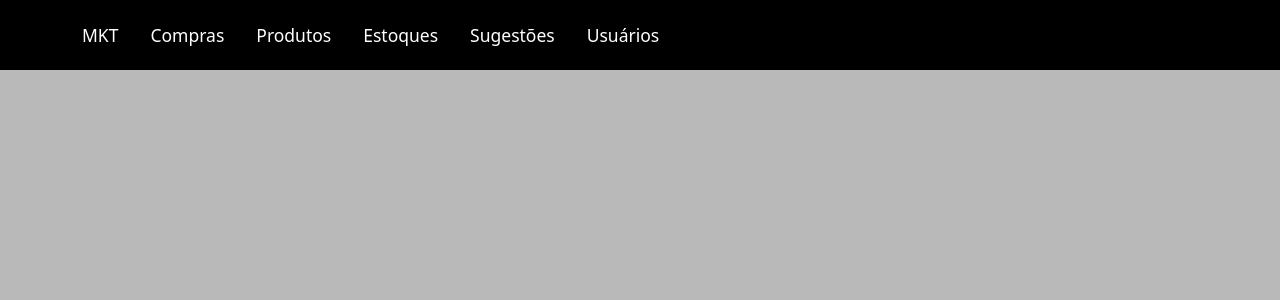
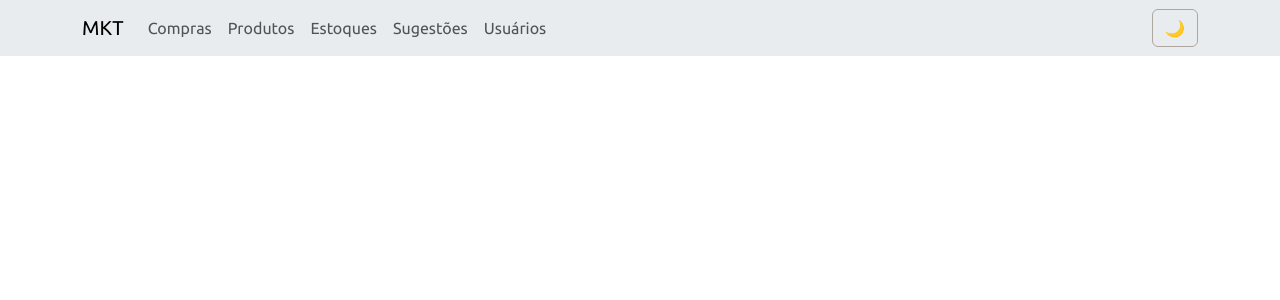
Before and after one commit to gustavomaltanv/mkt-app, a React (Vite) app: page / in a window 1280 px wide. Shown: the top 300 px of the page. Built offline with nearby package versions, Linux system fonts and the light colour scheme.

Commit message:
feat: adicionar tema escuro

```diff
--- a/src/App.jsx
+++ b/src/App.jsx
@@ -1,4 +1,4 @@
-import "bootswatch/dist/brite/bootstrap.min.css"
+import "bootswatch/dist/united/bootstrap.min.css"
 import { rotas } from "./rotas"
 import { RouterProvider } from "react-router-dom"
 
--- a/src/components/Navbar.jsx
+++ b/src/components/Navbar.jsx
@@ -1,9 +1,19 @@
+import React, { useContext } from 'react';
 import NavbarItem from "./NavbarItem";
+import { ThemeContext } from '../context/ThemeContext'; // 1. Importe o contexto
 
-export function Navbar(props) {
+export function Navbar() {
+  // 2. Acesse o tema e a função de troca
+  const { theme, toggleTheme } = useContext(ThemeContext);
+
+  // Determina a classe da navbar com base no tema
+  const navClass = theme === 'dark'
+    ? "navbar navbar-expand-lg bg-dark mb-2"
+    : "navbar navbar-expand-lg bg-light mb-2";
+
   return (
     <>
-      <nav className="navbar navbar-expand-lg bg-dark mb-2" data-bs-theme="dark">
+      <nav className={navClass} data-bs-theme={theme}>
         <div className="container">
           <a className="navbar-brand" href="/">MKT</a>
           <button className="navbar-toggler" type="button" data-bs-toggle="collapse" data-bs-target="#navbarColor02" aria-controls="navbarColor02" aria-expanded="false" aria-label="Toggle navigation">
@@ -12,43 +22,36 @@ export function Navbar(props) {
           <div className="collapse navbar-collapse" id="navbarColor02">
 
             <ul className="navbar-nav me-auto">
-
+              {/* Seus NavbarItem's continuam aqui... */}
               <li className="nav-item">
-                <NavbarItem
-                  render='true'
-                  href='/listagem-compras'
-                  label='Compras'
-                />
+                <NavbarItem render='true' href='/listagem-compras' label='Compras' />
               </li>
               <li className="nav-item">
-                <NavbarItem
-                  render='true'
-                  href='/listagem-produtos'
-                  label='Produtos'
-                />
+                <NavbarItem render='true' href='/listagem-produtos' label='Produtos' />
               </li>
               <li className="nav-item">
-                <NavbarItem
-                  render='true'
-                  href='/listagem-estoques'
-                  label='Estoques'
-                />
+                <NavbarItem render='true' href='/listagem-estoques' label='Estoques' />
               </li>
               <li className="nav-item">
-                <NavbarItem
-                  render='true'
-                  href='/listagem-sugestoes'
-                  label='Sugestões'
-                />
+                <NavbarItem render='true' href='/listagem-sugestoes' label='Sugestões' />
               </li>
               <li className="nav-item">
-                <NavbarItem
-                  render='true'
-                  href='/listagem-usuarios'
-                  label='Usuários'
-                />
+                <NavbarItem render='true' href='/listagem-usuarios' label='Usuários' />
               </li>
+            </ul>
 
+            {/* 3. Adicione o botão de troca de tema */}
+            <ul className="navbar-nav ms-auto">
+                <li className="nav-item">
+                    <button
+                        type="button"
+                        className="btn btn-outline-secondary"
+                        onClick={toggleTheme}
+                    >
+                        {/* Altera o ícone com base no tema */}
+                        {theme === 'light' ? '🌙' : '☀️'}
+                    </button>
+                </li>
             </ul>
 
           </div>
--- /dev/null
+++ b/src/context/ThemeContext.jsx
@@ -0,0 +1,35 @@
+import React, { createContext, useState, useEffect, useMemo } from 'react';
+
+// Cria o Contexto
+export const ThemeContext = createContext();
+
+// Cria o componente Provedor
+export const ThemeProvider = ({ children }) => {
+  // Estado para o tema, buscando do localStorage ou usando 'light' como padrão
+  const [theme, setTheme] = useState(() => {
+    const storedTheme = localStorage.getItem('theme');
+    return storedTheme || 'light';
+  });
+
+  // Efeito que roda quando o tema muda
+  useEffect(() => {
+    // Aplica o tema na tag <html> do documento
+    document.documentElement.setAttribute('data-bs-theme', theme);
+    // Salva a escolha do usuário no localStorage
+    localStorage.setItem('theme', theme);
+  }, [theme]);
+
+  // Função para alternar o tema
+  const toggleTheme = () => {
+    setTheme((prevTheme) => (prevTheme === 'light' ? 'dark' : 'light'));
+  };
+
+  // O valor do contexto que será fornecido aos componentes filhos
+  const value = useMemo(() => ({ theme, toggleTheme }), [theme]);
+
+  return (
+    <ThemeContext.Provider value={value}>
+      {children}
+    </ThemeContext.Provider>
+  );
+};
--- a/src/index.css
+++ b/src/index.css
@@ -36,8 +36,3 @@ code {
 #toast-container.toast-top-right {
   top: 80px;
 }
-
-.bg-custom {
-  background-color: #b9b9b9;
-  min-height: 100vh;
-}
--- /dev/null
+++ b/src/main/RootLayout.jsx
@@ -0,0 +1,19 @@
+import React from 'react';
+import { Outlet } from 'react-router-dom';
+import { Navbar } from '../components/Navbar';
+import { ThemeProvider } from '../context/ThemeContext';
+
+function RootLayout() {
+  return (
+    // 1. O ThemeProvider envolve tudo
+    <ThemeProvider>
+      {/* 2. A Navbar e o Outlet (onde as páginas são renderizadas) ficam dentro dele */}
+      <Navbar />
+      <main className="container">
+        <Outlet />
+      </main>
+    </ThemeProvider>
+  );
+}
+
+export default RootLayout;
--- a/src/rotas.jsx
+++ b/src/rotas.jsx
@@ -1,5 +1,6 @@
 import { createBrowserRouter, Outlet } from "react-router-dom";
 import { Navbar } from "./components/Navbar";
+import RootLayout from "./main/RootLayout";
 import ListagemUsuarios from "./view/ListagemUsuarios";
 import CadastroUsuario from "./view/CadastroUsuario";
 import ListagemSugestoes from "./view/ListagemSugestoes";
@@ -13,11 +14,7 @@ import CadastroCompra from "./view/CadastroCompra";
 
 const rotas = createBrowserRouter([
   {
-    element:
-      <>
-        <Navbar />
-        <Outlet />
-      </>,
+    element:<RootLayout />,
     children: [
       {
         path: "/",
--- a/src/view/ListagemCompras.jsx
+++ b/src/view/ListagemCompras.jsx
@@ -93,7 +93,6 @@ function ListagemCompras() {
               <table className='table table-hover table-striped'>
                 <thead>
                   <tr>
-                    <th scope='col'>#</th>
                     <th scope='col'>Usuário</th>
                     <th scope='col'>Data da Compra</th>
                     <th scope='col'>Status</th>
@@ -103,7 +102,6 @@ function ListagemCompras() {
                 <tbody>
                   {compras.map((compra) => (
                     <tr key={compra.id}>
-                      <td>{compra.id}</td>
                       <td>{compra.nomeUsuario}</td>
                       <td>{formatarData(compra.dataCompra)}</td>
                       <td>{compra.status}</td>
@@ -111,12 +109,14 @@ function ListagemCompras() {
                         <Stack spacing={1} padding={0} direction='row'>
                           <IconButton
                             aria-label='edit'
+                            color="inherit"
                             onClick={() => editar(compra.id)}
                           >
                             <EditIcon />
                           </IconButton>
                           <IconButton
                             aria-label='delete'
+                            color="inherit"
                             onClick={() => excluir(compra.id)}
                           >
                             <DeleteIcon />
--- a/src/view/ListagemEstoques.jsx
+++ b/src/view/ListagemEstoques.jsx
@@ -99,12 +99,14 @@ function ListagemEstoques() {
                         <Stack spacing={1} padding={0} direction='row'>
                           <IconButton
                             aria-label='edit'
+                            color="inherit"
                             onClick={() => editar(estoque.id)}
                           >
                             <EditIcon />
                           </IconButton>
                           <IconButton
                             aria-label='delete'
+                            color="inherit"
                             onClick={() => excluir(estoque.id)}
                           >
                             <DeleteIcon />
--- a/src/view/ListagemProdutos.jsx
+++ b/src/view/ListagemProdutos.jsx
@@ -81,12 +81,14 @@ function ListagemProdutos() {
                         <Stack spacing={1} padding={0} direction='row'>
                           <IconButton
                             aria-label='edit'
+                            color="inherit"
                             onClick={() => editar(produto.id)}
                           >
                             <EditIcon />
                           </IconButton>
                           <IconButton
                             aria-label='delete'
+                            color="inherit"
                             onClick={() => excluir(produto.id)}
                           >
                             <DeleteIcon />
--- a/src/view/ListagemSugestoes.jsx
+++ b/src/view/ListagemSugestoes.jsx
@@ -101,12 +101,14 @@ function ListagemSugestoes() {
                         <Stack spacing={1} padding={0} direction='row'>
                           <IconButton
                             aria-label='edit'
+                            color="inherit"
                             onClick={() => editar(sugestao.id)}
                           >
                             <EditIcon />
                           </IconButton>
                           <IconButton
                             aria-label='delete'
+                            color="inherit"
                             onClick={() => excluir(sugestao.id)}
                           >
                             <DeleteIcon />
--- a/src/view/ListagemUsuarios.jsx
+++ b/src/view/ListagemUsuarios.jsx
@@ -84,12 +84,14 @@ function ListagemUsuarios() {
                         <Stack spacing={1} padding={0} direction='row'>
                           <IconButton
                             aria-label='edit'
+                            color="inherit"
                             onClick={() => editar(dado.id)}
                           >
                             <EditIcon />
                           </IconButton>
                           <IconButton
                             aria-label='delete'
+                            color="inherit"
                             onClick={() => excluir(dado.id)}
                           >
                             <DeleteIcon />
```
